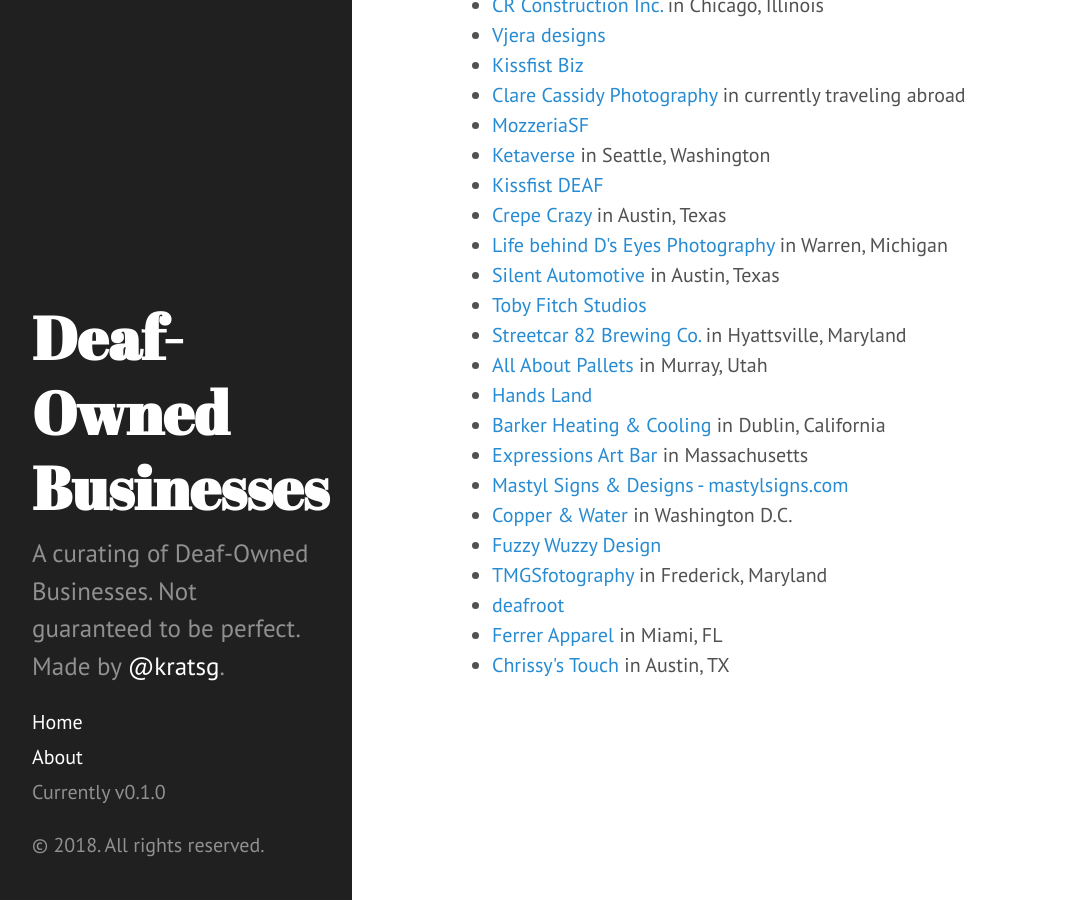
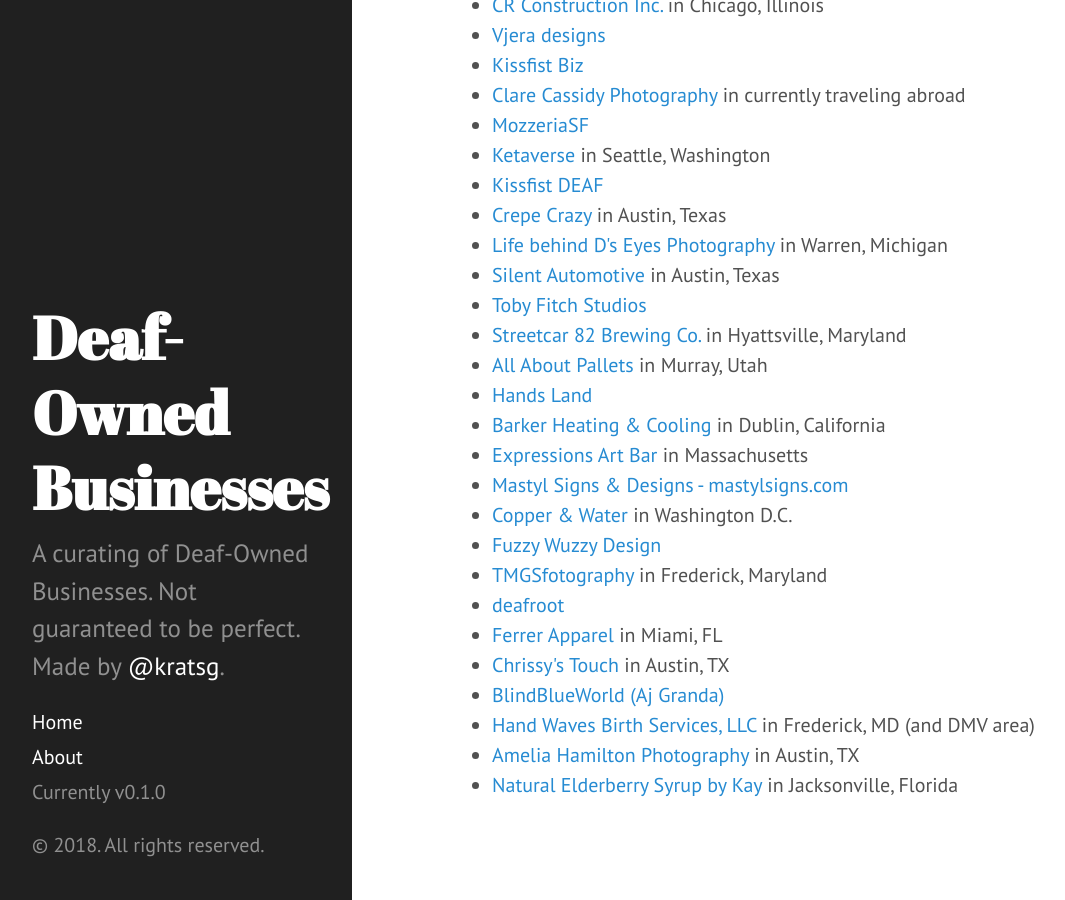
Before and after one commit to kratsg/deaf-owned-businesses, a Jekyll site: the page built from index.html, in a window 1280 px wide and 900 px high, scrolled down 1081 px. Shown: the whole window, without its empty margins (8-1073 px from the left). Built offline with Jekyll 4.4.1, drawn with Linux system fonts in a browser that asks for light colours; the list of posts is cut into pages by our own code.

Commit message:
add some more businesses

```diff
--- a/_data/businesses.yml
+++ b/_data/businesses.yml
@@ -210,3 +210,19 @@
 - location: 'Austin, TX'
   name: Chrissy's Touch
   url: https://www.facebook.com/groups/ChrissysTouch/
+
+- location: null
+  name: BlindBlueWorld (Aj Granda)
+  url: https://www.yooying.com/blindblueworld
+
+- location: 'Frederick, MD (and DMV area)'
+  name: Hand Waves Birth Services, LLC
+  url: https://www.facebook.com/HandWavesBirth/
+
+- location: 'Austin, TX'
+  name: Amelia Hamilton Photography
+  url: https://www.ameliakhamilton.com/
+
+- location: 'Jacksonville, Florida'
+  name: Natural Elderberry Syrup by Kay
+  url: https://www.facebook.com/elderberrykay/
```
